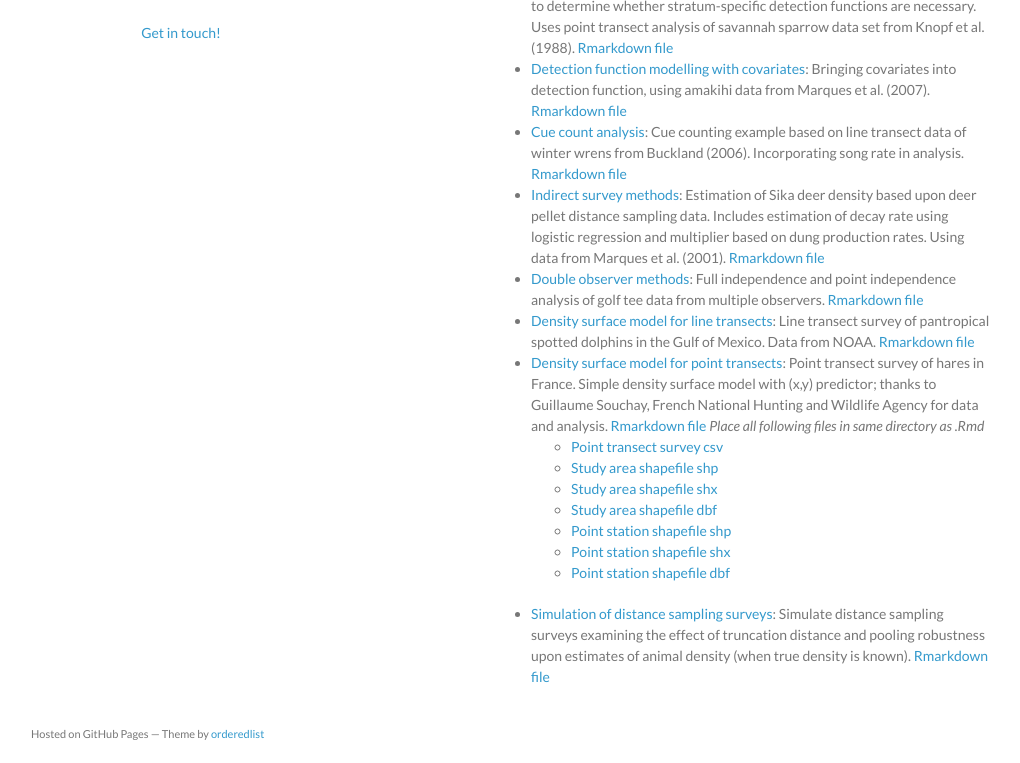
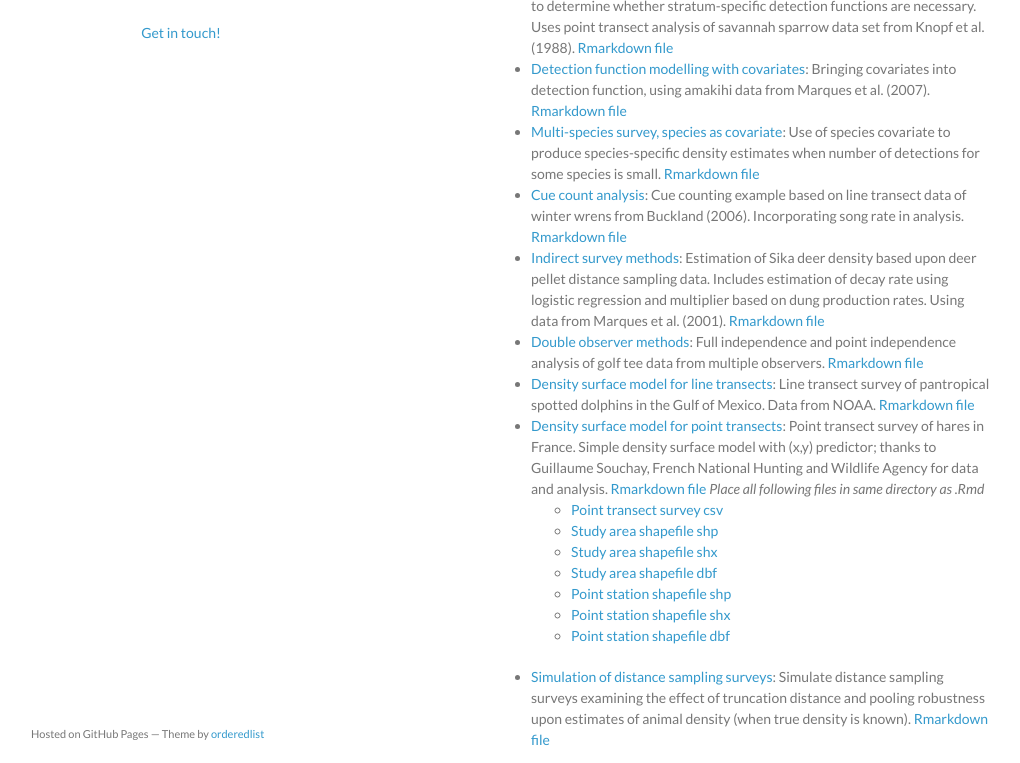
Before and after one commit to distanceexamples/distanceexamples.github.io, a Jekyll site: the page built from index.md, in a window 1280 px wide and 900 px high, scrolled down 585 px, cut to the strip 137-900 px from the top of the window. Shown: the whole strip, without its empty margins (129-1149 px from the left). Built offline with Jekyll 4.4.1, drawn with Linux system fonts in a browser that asks for light colours.

Commit message:
Link up the species-covariate detection

```diff
--- a/index.md
+++ b/index.md
@@ -19,6 +19,7 @@ Examples below are based upon data sets available in the R packages `dssd` (for
 - [Variance estimation](Distance-variance/variance-distill.html): Variance estimation examining three approaches: delta-method, bootstrap and bootstrap incorporating model uncertainty.  Based on line transect data of winter wrens from Buckland (2006). [Rmarkdown file](Distance-variance/variance-distill.Rmd)
 - [Stratification](Distance-strata/strata-distill.html): Analysis of stratified survey design, including model selection to determine whether stratum-specific detection functions are necessary.  Uses point transect analysis of savannah sparrow data set from Knopf et al. (1988). [Rmarkdown file](Distance-strata/strata-distill.Rmd)
 - [Detection function modelling with covariates](Distance-covariates/covariates-distill.html): Bringing covariates into detection function, using amakihi data from Marques et al. (2007). [Rmarkdown file](Distance-covariates/covariates-distill.Rmd)
+- [Multi-species survey, species as covariate](Distance-spec-covar/species-covariate-distill.html): Use of species covariate to produce species-specific density estimates when number of detections for some species is small. [Rmarkdown file](Distance-spec-covar/species-covariate-distill.Rmd)
 - [Cue count analysis](Distance-cues/cuecounts-distill.html): Cue counting example based on line transect data of winter wrens from Buckland (2006).  Incorporating song rate in analysis. [Rmarkdown file](Distance-cues/cuecounts-distill.Rmd)
 - [Indirect survey methods](Distance-mult/multipliers-distill.html): Estimation of Sika deer density based upon deer pellet distance sampling data.  Includes estimation of decay rate using logistic regression and multiplier based on dung production rates.  Using data from Marques et al. (2001). [Rmarkdown file](Distance-mult/multipliers-distill.Rmd)
 - [Double observer methods](mrds-golftees/mrds-golftees-distill.html): Full independence and point independence analysis of golf tee data from multiple observers. [Rmarkdown file](mrds-golftees/mrds-golftees-distill.Rmd)
```
